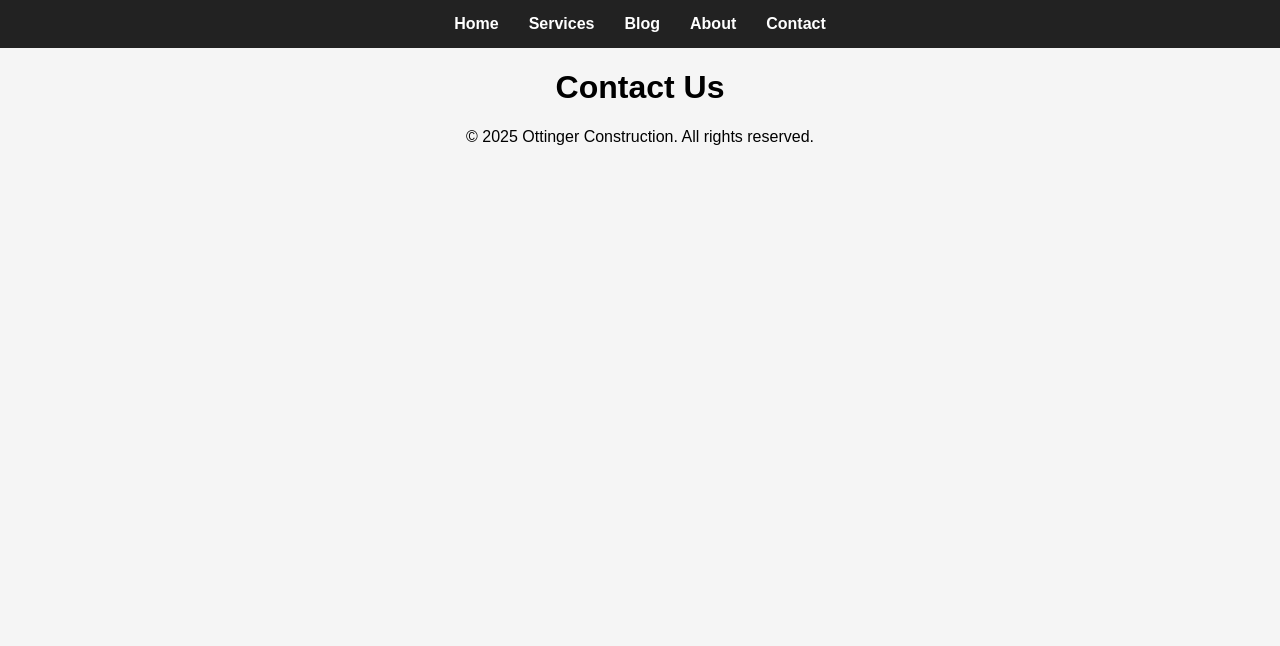
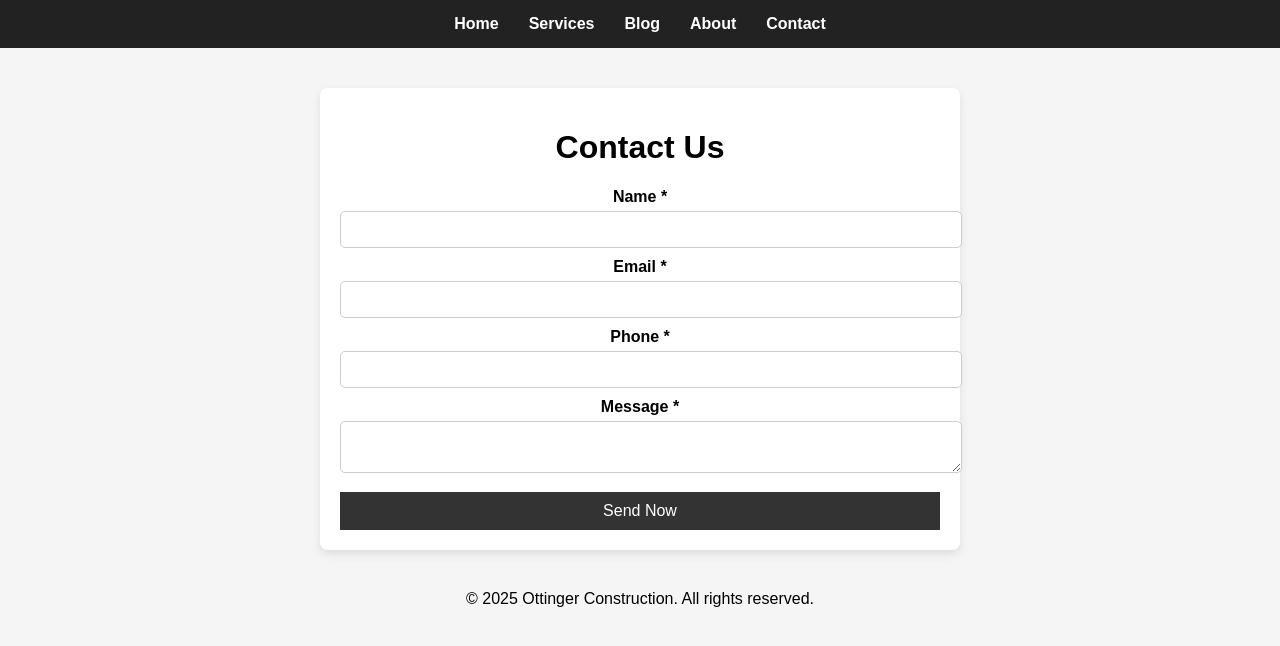
Before and after one commit to tristiino/Ottinger-Construction, a React (Create React App) app in the folder frontend/: page /contact in a window 1280 px wide. Shown: the top 646 px of the page. Built offline with nearby package versions, Linux system fonts and the light colour scheme.

Commit message:
Added functional contact form with EmailJS integration

```diff
--- a/frontend/package.json
+++ b/frontend/package.json
@@ -3,6 +3,7 @@
   "version": "0.1.0",
   "private": true,
   "dependencies": {
+    "@emailjs/browser": "^4.4.1",
     "@sanity/client": "^6.28.3",
     "@testing-library/dom": "^10.4.0",
     "@testing-library/jest-dom": "^6.6.3",
--- a/frontend/src/App.css
+++ b/frontend/src/App.css
@@ -136,3 +136,48 @@ body {
 .lightbox {
   cursor: pointer;
 }
+
+.contact-container {
+  max-width: 600px;
+  margin: 40px auto;
+  background: white;
+  padding: 20px;
+  border-radius: 8px;
+  box-shadow: 0px 4px 10px rgba(0, 0, 0, 0.1);
+}
+
+.contact-form label {
+  display: block;
+  font-weight: bold;
+  margin-top: 10px;
+}
+
+.contact-form input,
+.contact-form textarea {
+  width: 100%;
+  padding: 10px;
+  margin-top: 5px;
+  border: 1px solid #ccc;
+  border-radius: 5px;
+}
+
+.contact-form button {
+  width: 100%;
+  padding: 10px;
+  background: #333;
+  color: white;
+  border: none;
+  margin-top: 15px;
+  cursor: pointer;
+  font-size: 16px;
+}
+
+.contact-form button:hover {
+  background: #555;
+}
+
+.success-message {
+  color: green;
+  font-weight: bold;
+  text-align: center;
+}
--- a/frontend/src/pages/Contact.js
+++ b/frontend/src/pages/Contact.js
@@ -1,11 +1,68 @@
-import React, { useEffect } from 'react';
+import React, { useState, useEffect, useRef } from 'react';
+import emailjs from '@emailjs/browser';
+import '../App.css'; // Ensure styles are applied
 
 const Contact = () => {
   useEffect(() => {
     document.title = "Contact | Ottinger Construction"; // ✅ Update Title
   }, []);
 
-  return <h1>Contact Us</h1>;
+  const formRef = useRef(); // ✅ Create reference for form
+
+  const [isSent, setIsSent] = useState(false);
+  const [formData, setFormData] = useState({
+    name: '',
+    email: '',
+    phone: '',
+    comments: ''
+  });
+
+  const handleChange = (e) => {
+    setFormData({ ...formData, [e.target.name]: e.target.value });
+  };
+
+  const handleSubmit = (e) => {
+    e.preventDefault();
+
+    emailjs.sendForm(
+      process.env.REACT_APP_EMAILJS_SERVICE_ID, // ✅ Ensure ENV vars are set
+      process.env.REACT_APP_EMAILJS_TEMPLATE_ID,
+      formRef.current, // ✅ Use form reference
+      process.env.REACT_APP_EMAILJS_PUBLIC_KEY
+    )
+    .then((response) => {
+      console.log('SUCCESS!', response.status, response.text);
+      setIsSent(true);
+    })
+    .catch((err) => {
+      console.error('FAILED...', err);
+    });
+  };
+
+  return (
+    <div className="contact-container">
+      <h1>Contact Us</h1>
+      {isSent ? (
+        <p className="success-message">✅ Message sent successfully!</p>
+      ) : (
+        <form ref={formRef} onSubmit={handleSubmit} className="contact-form">
+          <label>Name *</label>
+          <input type="text" name="name" value={formData.name} onChange={handleChange} required />
+
+          <label>Email *</label>
+          <input type="email" name="email" value={formData.email} onChange={handleChange} required />
+
+          <label>Phone *</label>
+          <input type="tel" name="phone" value={formData.phone} onChange={handleChange} required />
+
+          <label>Message *</label>
+          <textarea name="comments" value={formData.comments} onChange={handleChange} required />
+
+          <button type="submit">Send Now</button>
+        </form>
+      )}
+    </div>
+  );
 };
 
 export default Contact;
```
Also changed, not shown: 2 other files (tests, documents, lock files or other folders).
